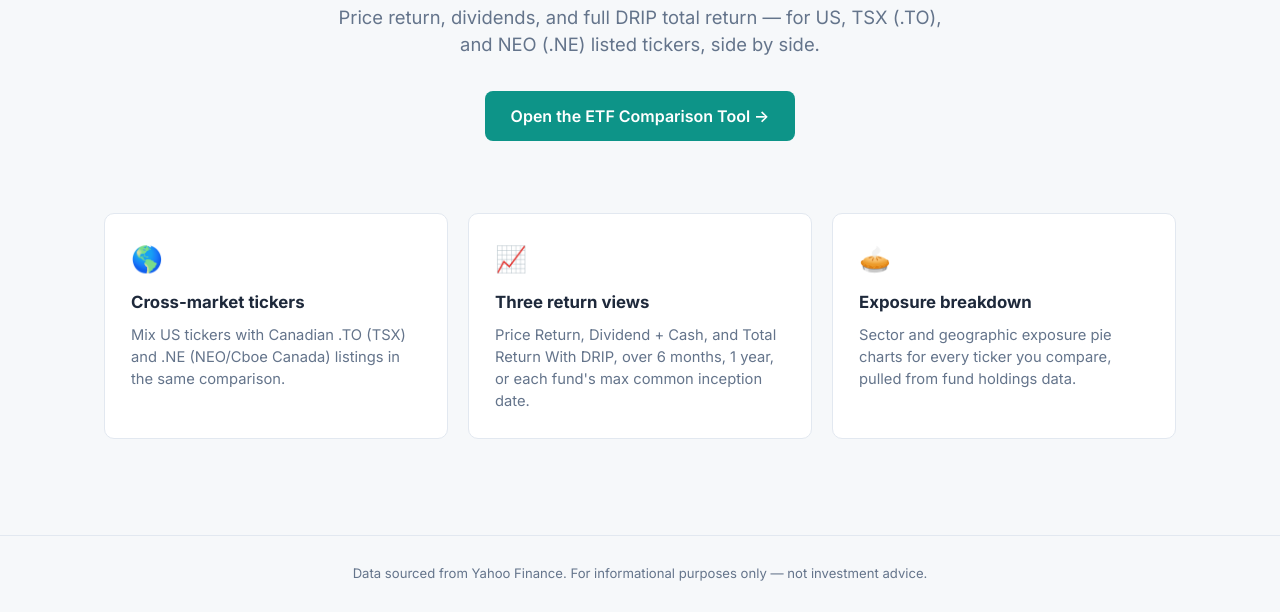
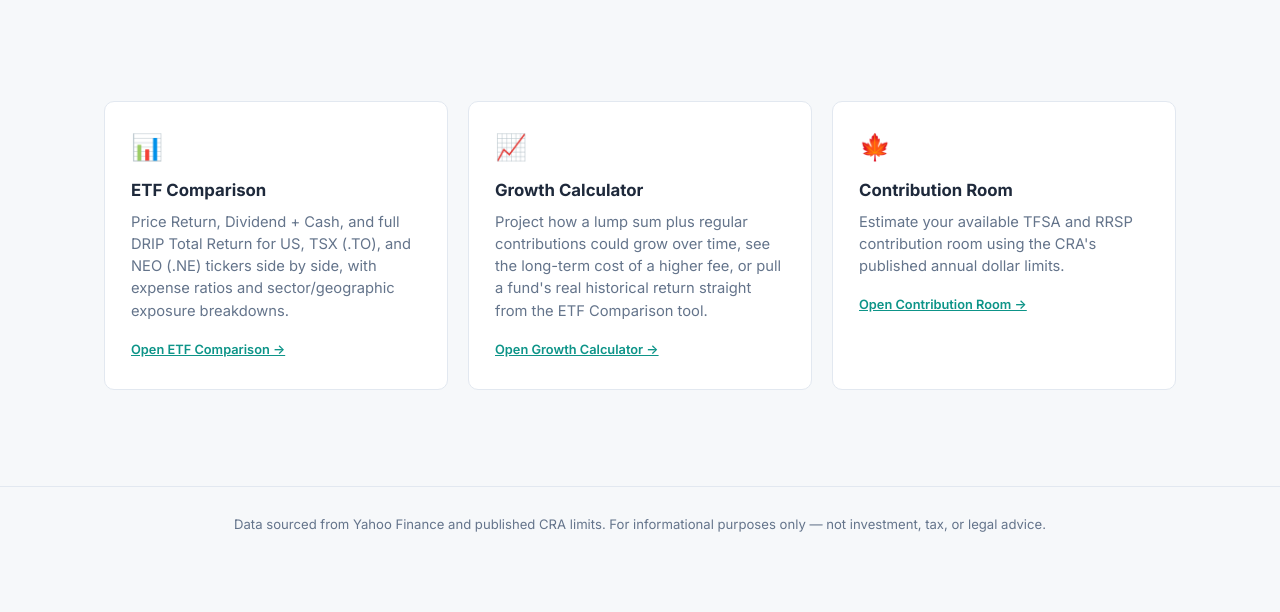
Before and after one commit to Kat10-sys/etf-finance-site, a website: page public/index.html in a window 1280 px wide. Shown: the part 289-901 px from the top of the page. After the commit the page ends 851 px from the top, so only its background shows below. Drawn offline with Linux system fonts and the light colour scheme.

Commit message:
Rework homepage to represent all three tools
The homepage previously only marketed the ETF Comparison tool (hero,
CTA, and feature cards were all specific to it), which was accurate
when it was the only tool but left the Growth Calculator and
Contribution Room calculator undiscoverable from the landing page.
Replaces the ETF-specific hero/features with a general tagline and a
three-card grid -- one per tool, each with its own CTA link -- and
updates the footer disclaimer to cover the CRA-sourced data used by
the new calculator, not just Yahoo Finance.

```diff
--- a/public/css/style.css
+++ b/public/css/style.css
@@ -157,6 +157,7 @@ a { color: inherit; }
 }
 .feature-card h3 { margin: 0 0 8px; font-size: 1.05rem; }
 .feature-card p { margin: 0; color: var(--text-muted); font-size: 0.92rem; }
+.feature-card .link-btn { display: inline-block; margin-top: 14px; }
 .feature-icon { font-size: 1.6rem; margin-bottom: 12px; }
 
 footer {
--- a/public/index.html
+++ b/public/index.html
@@ -25,35 +25,37 @@
 
   <section class="hero">
     <div class="container">
-      <h1>Compare ETFs the way your portfolio actually earns money.</h1>
-      <p>Price return, dividends, and full DRIP total return — for US, TSX (.TO), and NEO (.NE) listed tickers, side by side.</p>
-      <a href="/calculator.html" class="btn">Open the ETF Comparison Tool →</a>
+      <h1>Free tools for planning a Canadian or US portfolio.</h1>
+      <p>Compare ETFs side by side, project long-term growth, and estimate your TFSA/RRSP room — all in one place.</p>
     </div>
   </section>
 
   <section class="container">
     <div class="features">
       <div class="feature-card">
-        <div class="feature-icon">🌎</div>
-        <h3>Cross-market tickers</h3>
-        <p>Mix US tickers with Canadian .TO (TSX) and .NE (NEO/Cboe Canada) listings in the same comparison.</p>
+        <div class="feature-icon">📊</div>
+        <h3>ETF Comparison</h3>
+        <p>Price Return, Dividend + Cash, and full DRIP Total Return for US, TSX (.TO), and NEO (.NE) tickers side by side, with expense ratios and sector/geographic exposure breakdowns.</p>
+        <a href="/calculator.html" class="link-btn">Open ETF Comparison →</a>
       </div>
       <div class="feature-card">
         <div class="feature-icon">📈</div>
-        <h3>Three return views</h3>
-        <p>Price Return, Dividend + Cash, and Total Return With DRIP, over 6 months, 1 year, or each fund's max common inception date.</p>
+        <h3>Growth Calculator</h3>
+        <p>Project how a lump sum plus regular contributions could grow over time, see the long-term cost of a higher fee, or pull a fund's real historical return straight from the ETF Comparison tool.</p>
+        <a href="/growth-calculator.html" class="link-btn">Open Growth Calculator →</a>
       </div>
       <div class="feature-card">
-        <div class="feature-icon">🥧</div>
-        <h3>Exposure breakdown</h3>
-        <p>Sector and geographic exposure pie charts for every ticker you compare, pulled from fund holdings data.</p>
+        <div class="feature-icon">🍁</div>
+        <h3>Contribution Room</h3>
+        <p>Estimate your available TFSA and RRSP contribution room using the CRA's published annual dollar limits.</p>
+        <a href="/contribution-calculator.html" class="link-btn">Open Contribution Room →</a>
       </div>
     </div>
   </section>
 
   <footer>
     <div class="container">
-      Data sourced from Yahoo Finance. For informational purposes only — not investment advice.
+      Data sourced from Yahoo Finance and published CRA limits. For informational purposes only — not investment, tax, or legal advice.
     </div>
   </footer>
 
```
